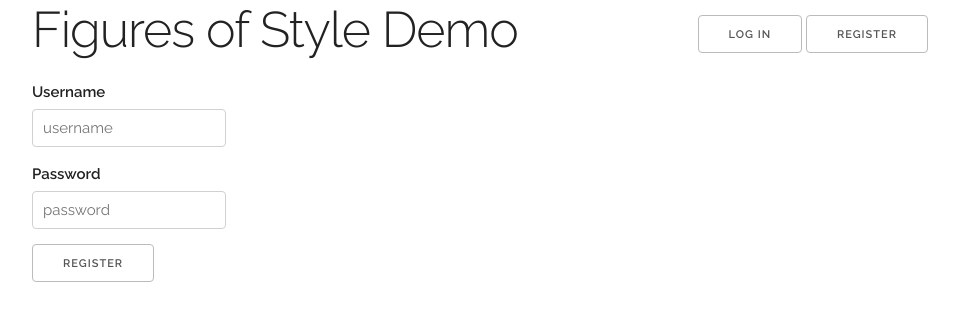
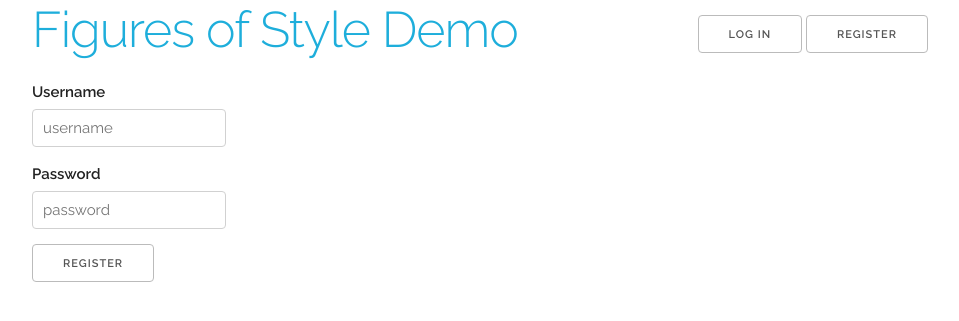
Before and after one commit to sbabski/accidental-headshot, a Flask app: page /register in a window 1280 px wide. Shown: the top 321 px of the page, without its empty margins (128-1087 px from the left). Run offline with Flask 2, Linux system fonts and the light colour scheme.

Commit message:
some style

```diff
--- a/static/css/style.css
+++ b/static/css/style.css
@@ -0,0 +1,7 @@
+h1 a {
+  text-decoration: none;
+}
+
+.end-button.off{
+  display: none;
+}
--- a/templates/index.html
+++ b/templates/index.html
@@ -12,7 +12,7 @@
         <div class="container">
             <div class="row">
                 <div class="eight columns">
-                    <h1> Figures of Style Demo</h1>
+                    <h1><a href="/"> Figures of Style Demo</a></h1>
                 </div>
                 {% block custom_header %}
                 <div class="four columns" style="margin-top: 1.5rem">
```
Also changed, not shown: templates/create.html (+7 -7 lines), 1 other file.
